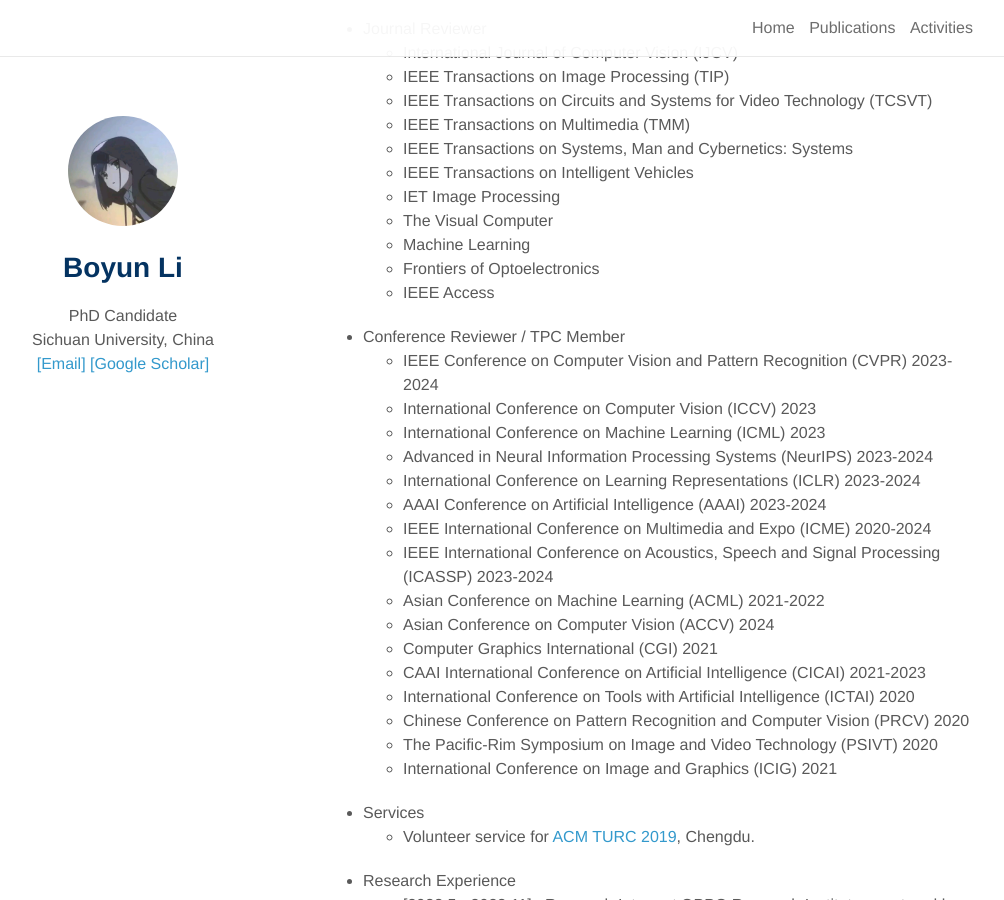
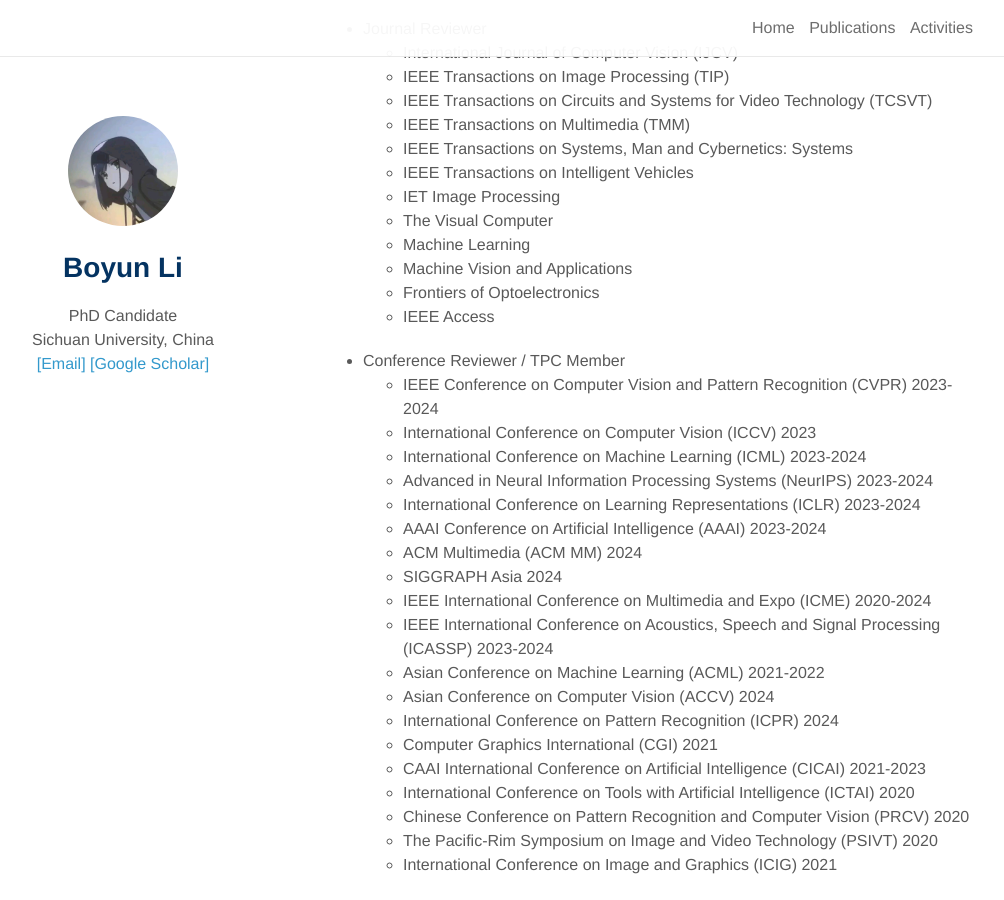
Before and after one commit to liboyun/liboyun.github.io, a Jekyll site: the page built from index.md, in a window 1280 px wide and 900 px high, scrolled down 1657 px. Shown: the whole window, without its empty margins (147-1151 px from the left). Built offline with Jekyll 4.4.1, drawn with Linux system fonts in a browser that asks for light colours; nearby versions of some CDN libraries; a style sheet for code colours, icons or effects is not loaded; our own code applies the rules of GitHub Pages for plain Markdown files.

Commit message:
update review

```diff
--- a/index.md
+++ b/index.md
@@ -58,20 +58,24 @@
   * IET Image Processing
   * The Visual Computer
   * Machine Learning
+  * Machine Vision and Applications
   * Frontiers of Optoelectronics
   * IEEE Access
 
 * Conference Reviewer / TPC Member
   * IEEE Conference on Computer Vision and Pattern Recognition (CVPR) 2023-2024
   * International Conference on Computer Vision (ICCV) 2023
-  * International Conference on Machine Learning (ICML) 2023
+  * International Conference on Machine Learning (ICML) 2023-2024
   * Advanced in Neural Information Processing Systems (NeurIPS) 2023-2024
   * International Conference on Learning Representations (ICLR) 2023-2024
   * AAAI Conference on Artificial Intelligence (AAAI) 2023-2024
+  * ACM Multimedia (ACM MM) 2024
+  * SIGGRAPH Asia 2024
   * IEEE International Conference on Multimedia and Expo (ICME) 2020-2024
   * IEEE International Conference on Acoustics, Speech and Signal Processing (ICASSP) 2023-2024
   * Asian Conference on Machine Learning (ACML) 2021-2022
   * Asian Conference on Computer Vision (ACCV) 2024
+  * International Conference on Pattern Recognition (ICPR) 2024
   * Computer Graphics International (CGI) 2021
   * CAAI International Conference on Artificial Intelligence (CICAI) 2021-2023
   * International Conference on Tools with Artificial Intelligence (ICTAI) 2020
```
